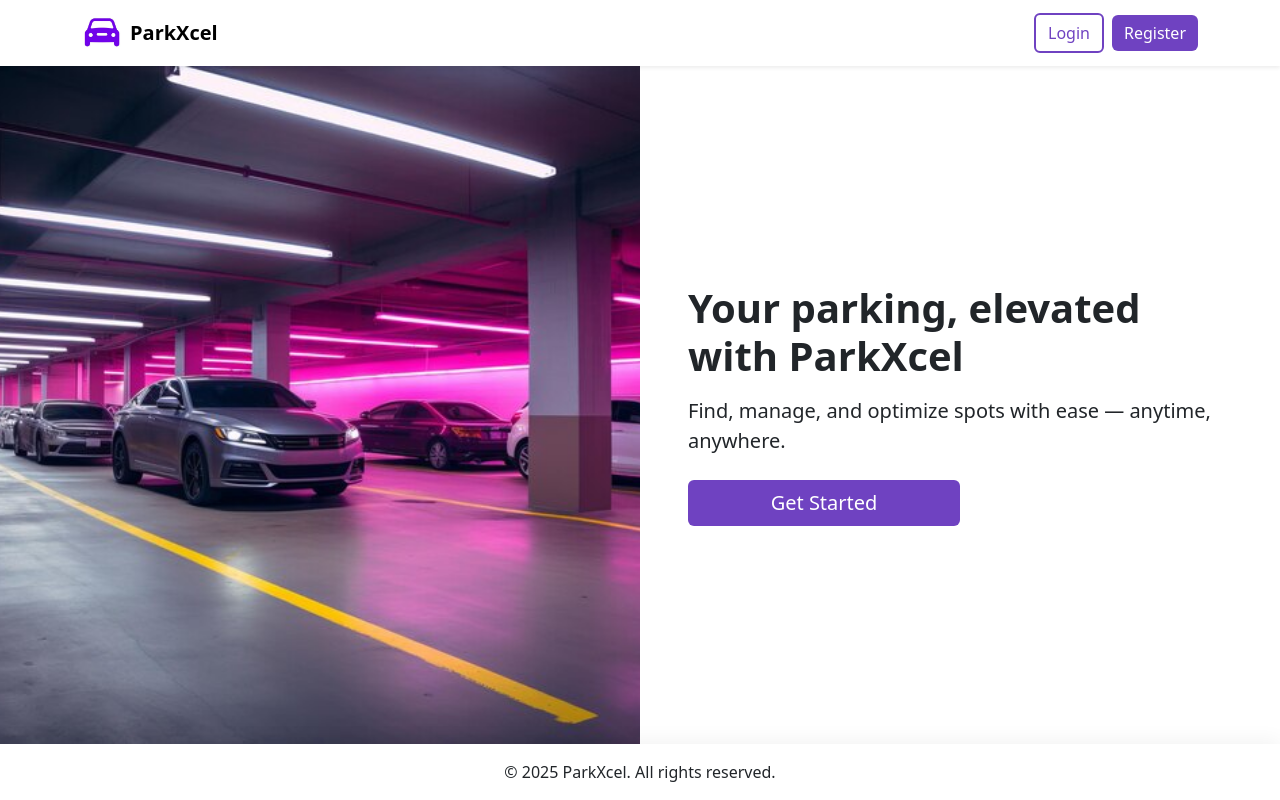
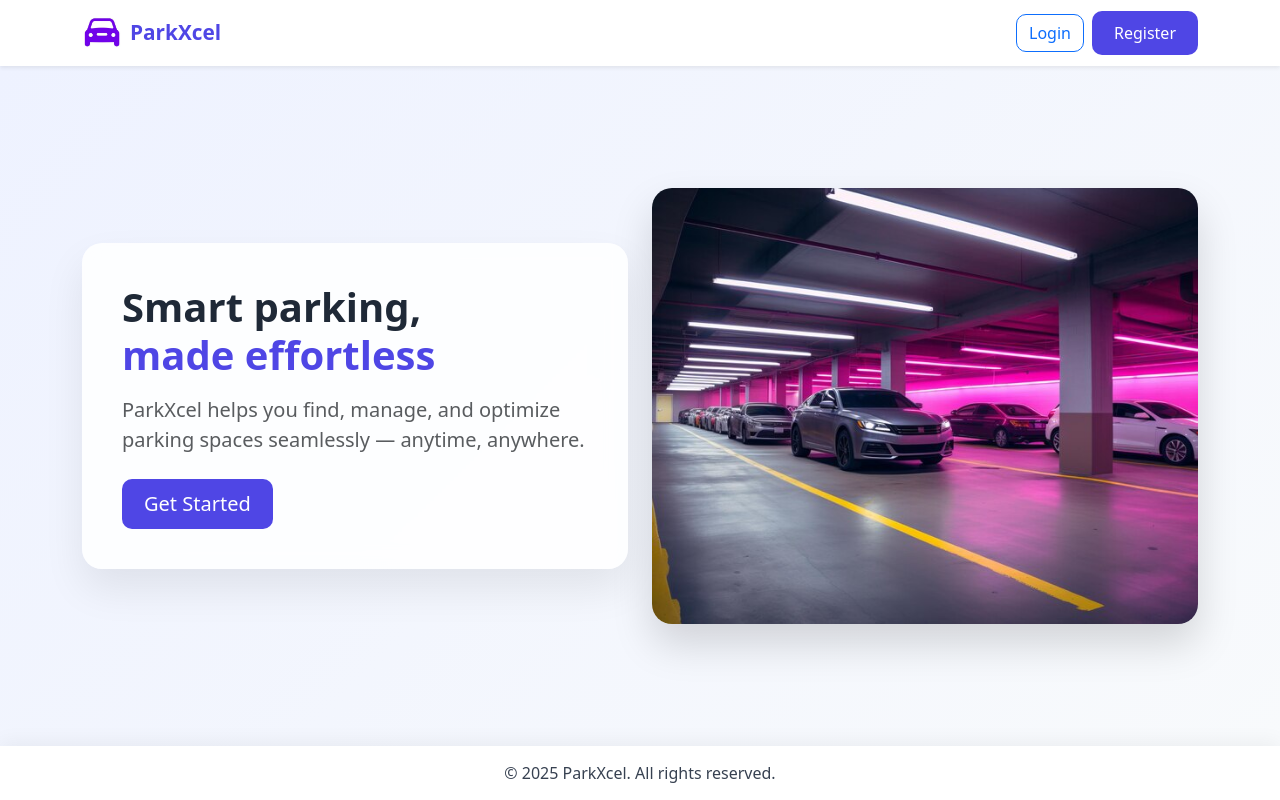
Before and after one commit to AnshiHub19/ParkXcel-vehicle_parking_app-FRONTEND, a Vue app: page / in a window 1280 px wide. Built offline with nearby package versions, Linux system fonts and the light colour scheme.

Commit message:
Update Landing_P.vue

```diff
--- a/src/views/Landing_P.vue
+++ b/src/views/Landing_P.vue
@@ -4,32 +4,60 @@
     <nav class="navbar navbar-expand-lg navbar-light bg-white shadow-sm">
       <div class="container">
         <router-link class="navbar-brand d-flex align-items-center" to="/">
-          <img src="@/assets/carlogo.webp" alt="ParkXcel Logo" style="width: 40px; height: auto;" class="me-2" />
-          <span class="fw-bold text-purple">ParkXcel</span>
+          <img
+            src="@/assets/carlogo.webp"
+            alt="ParkXcel Logo"
+            class="me-2 logo"
+          />
+          <span class="fw-bold brand-text">ParkXcel</span>
         </router-link>
 
         <div class="ms-auto">
-          <router-link class="btn btn-outline-purple me-2" to="/login">Login</router-link>
-          <router-link class="btn btn-purple" to="/register">Register</router-link>
+          <router-link class="btn btn-outline-primary me-2" to="/login">
+            Login
+          </router-link>
+          <router-link class="btn btn-primary" to="/register">
+            Register
+          </router-link>
         </div>
       </div>
     </nav>
 
     <!-- Hero Section -->
-    <div class="d-flex flex-grow-1 hero-section">
-      <!-- Left Image -->
-      <div class="hero-left"></div>
+    <section class="hero d-flex flex-grow-1 align-items-center">
+      <div class="container">
+        <div class="row align-items-center">
+          <!-- Text -->
+          <div class="col-lg-6 mb-4 mb-lg-0">
+            <div class="hero-card">
+              <h1 class="fw-bold mb-3">
+                Smart parking,<br />
+                <span class="highlight">made effortless</span>
+              </h1>
+              <p class="lead text-muted mb-4">
+                ParkXcel helps you find, manage, and optimize parking spaces
+                seamlessly — anytime, anywhere.
+              </p>
+              <router-link to="/register" class="btn btn-primary btn-lg">
+                Get Started
+              </router-link>
+            </div>
+          </div>
 
-      <!-- Right Content -->
-      <div class="hero-right d-flex flex-column justify-content-center p-5">
-        <h1 class="text-purple fw-bold mb-3">Your parking, elevated with ParkXcel</h1>
-        <p class="lead text-dark mb-4">Find, manage, and optimize spots with ease — anytime, anywhere.</p>
-        <router-link class="btn btn-purple btn-lg w-50" to="/register">Get Started</router-link>
+          <!-- Image -->
+          <div class="col-lg-6 text-center">
+            <img
+              src="@/assets/garage.jpg"
+              alt="Parking Illustration"
+              class="hero-image"
+            />
+          </div>
+        </div>
       </div>
-    </div>
+    </section>
 
     <!-- Footer -->
-    <footer class="bg-white text-center text-dark py-3 shadow-top mt-auto">
+    <footer class="footer text-center mt-auto">
       &copy; 2025 ParkXcel. All rights reserved.
     </footer>
   </div>
@@ -42,53 +70,66 @@ export default {
 </script>
 
 <style scoped>
-/* Navbar buttons */
-.btn-purple {
-  background-color: #6f42c1;
-  color: #fff;
-  border-radius: 6px;
-  border: none;
-}
-.btn-purple:hover {
-  background-color: #5a32a3;
+/* ---------- Brand ---------- */
+.brand-text {
+  color: #4f46e5;
+  font-size: 1.3rem;
 }
 
-.btn-outline-purple {
-  border: 2px solid #6f42c1;
-  color: #6f42c1;
-  border-radius: 6px;
-}
-.btn-outline-purple:hover {
-  background-color: #6f42c1;
-  color: #fff;
+.logo {
+  width: 40px;
 }
 
-/* Logo */
-.logo {
-  width: 40px;
-  height: auto;
+/* ---------- Hero ---------- */
+.hero {
+  background: linear-gradient(135deg, #eef2ff, #f8fafc);
+  padding: 80px 0;
 }
 
-/* Hero Section 50-50 */
-.hero-section {
-  height: 80vh; /* ensure visible */
+.hero-card {
+  background: rgba(255, 255, 255, 0.85);
+  backdrop-filter: blur(10px);
+  padding: 40px;
+  border-radius: 20px;
+  box-shadow: 0 20px 40px rgba(0, 0, 0, 0.08);
 }
 
-/* Left image */
-.hero-left {
-  width: 50%;
-  background-image: url("@/assets/garage.jpg"); /* relative path */
-  background-size: cover;
-  background-position: center;
+.hero-card h1 {
+  font-size: 2.5rem;
+  color: #1f2937;
 }
 
-/* Right content */
-.hero-right {
-  width: 50%;
+.highlight {
+  color: #4f46e5;
 }
 
-/* Footer shadow */
-.shadow-top {
-  box-shadow: 0 -4px 20px rgba(0,0,0,0.05);
+.hero-image {
+  max-width: 100%;
+  border-radius: 20px;
+  box-shadow: 0 20px 40px rgba(0, 0, 0, 0.15);
+}
+
+/* ---------- Buttons ---------- */
+.btn-primary {
+  background-color: #4f46e5;
+  border: none;
+  border-radius: 10px;
+  padding: 10px 22px;
+}
+
+.btn-primary:hover {
+  background-color: #4338ca;
+}
+
+.btn-outline-primary {
+  border-radius: 10px;
+}
+
+/* ---------- Footer ---------- */
+.footer {
+  background: #ffffff;
+  padding: 15px;
+  box-shadow: 0 -4px 20px rgba(0, 0, 0, 0.05);
+  color: #374151;
 }
 </style>
```
